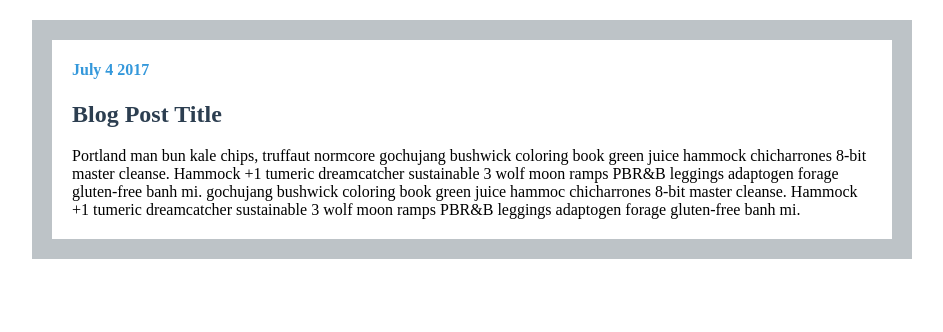
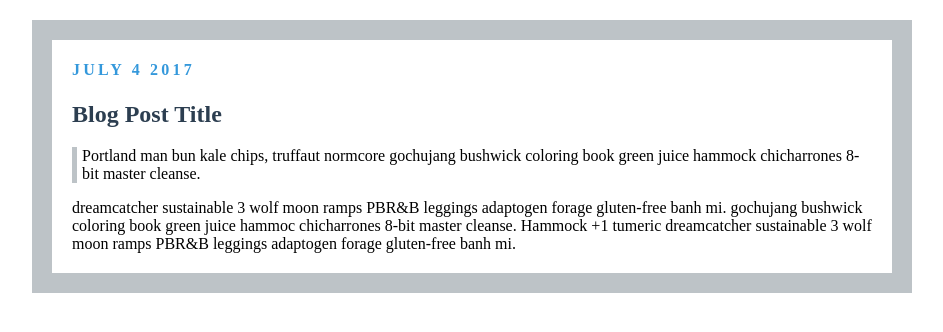
Before and after one commit to webbjordy/blog-project, a plain HTML site: page index.html in a window 1280 px wide. Shown: the whole page, without its empty margins (168-1111 px from the left). Drawn offline with Linux system fonts and the light colour scheme.

Commit message:
add 1st paragraph border and padding

```diff
--- a/blog-styles.css
+++ b/blog-styles.css
@@ -5,6 +5,8 @@ body {
 
 .date {
   color: #3498db;
+  text-transform: uppercase;
+  letter-spacing: .2em;
 }
 
 h2 {
@@ -14,3 +16,8 @@ h2 {
 .post-container {
   margin: 20px;
 }
+
+.first-paragraph {
+  border-left: 5px solid #bdc3c7;
+  padding-left: 5px;
+}
--- a/index.html
+++ b/index.html
@@ -9,14 +9,19 @@
     <div class="post-container">
     <h4 class="date">July 4 2017</h4>
       <h2 class="post-title">Blog Post Title</h2>
-        <p>Portland man bun kale chips, truffaut normcore
+        <p class="first-paragraph">
+          Portland man bun kale chips, truffaut normcore
           gochujang bushwick coloring book green juice hammock
-          chicharrones 8-bit master cleanse. Hammock +1 tumeric
+          chicharrones 8-bit master cleanse.
+        </p>
+
+        <p class="content-body">
           dreamcatcher sustainable 3 wolf moon ramps PBR&B leggings
           adaptogen forage gluten-free banh mi. gochujang bushwick coloring
           book green juice hammoc chicharrones 8-bit master cleanse. Hammock +1
           tumeric dreamcatcher sustainable 3 wolf moon ramps PBR&B leggings
-          adaptogen forage gluten-free banh mi. </p>
+          adaptogen forage gluten-free banh mi.
+        </p>
     </div>
 
   </body>
```
